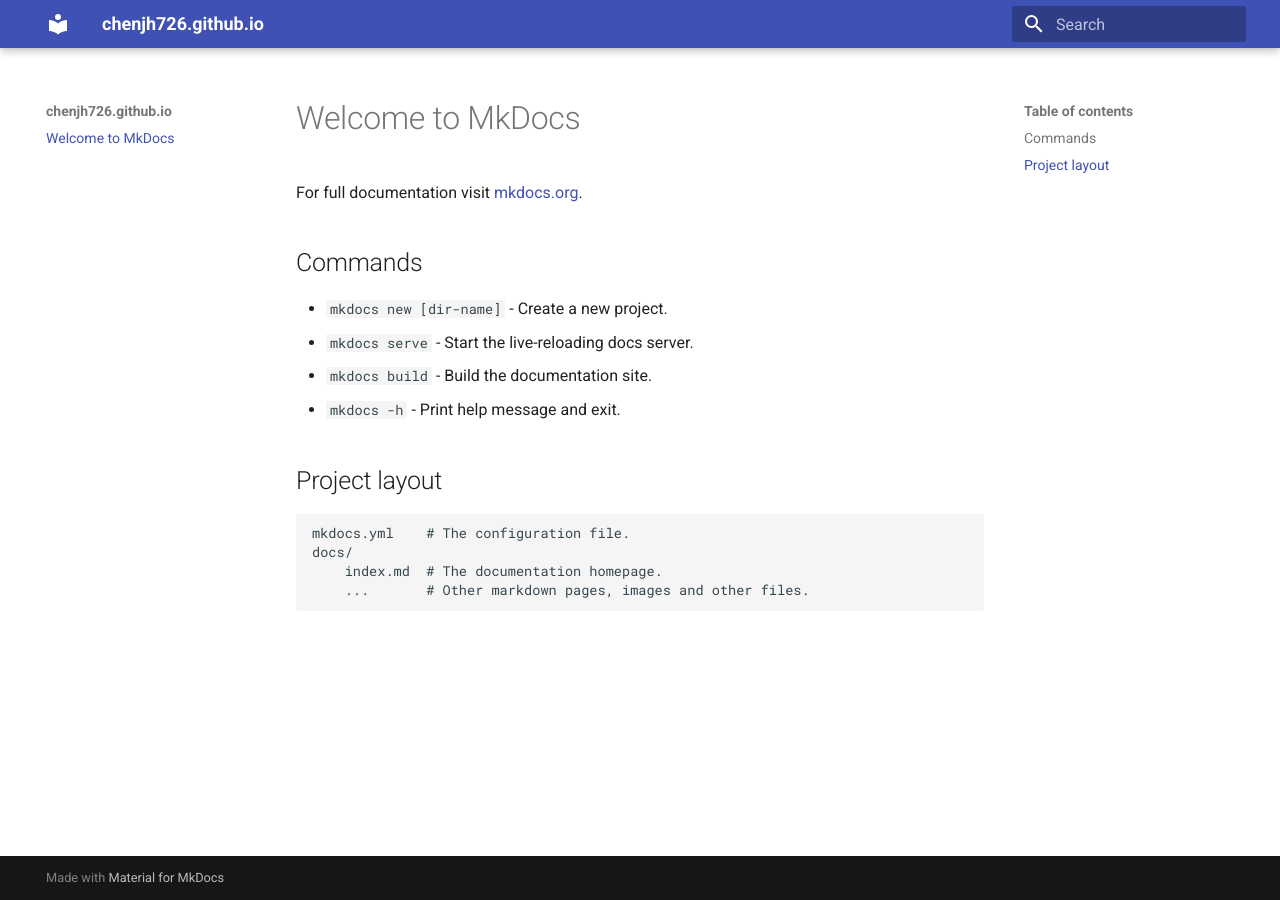
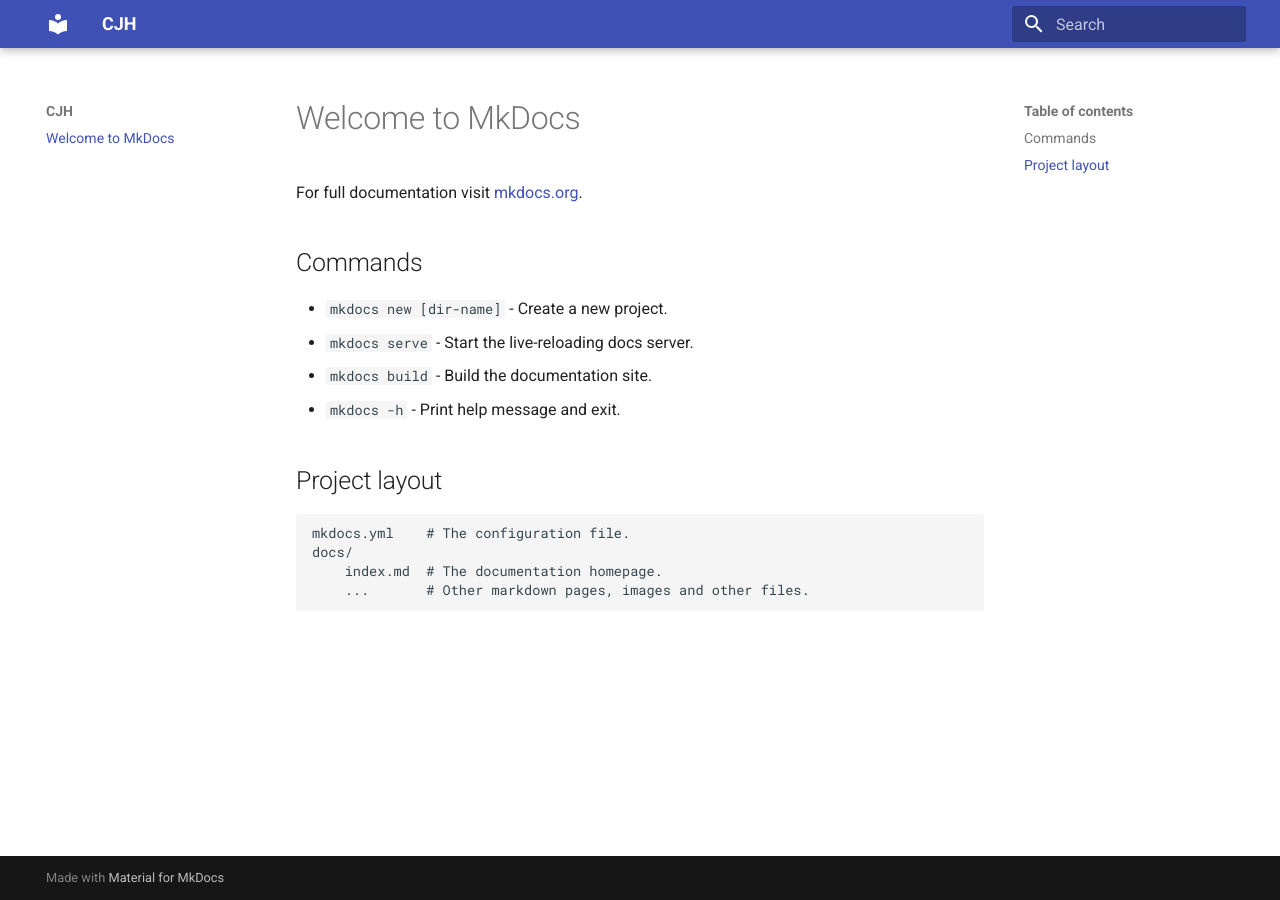
Before and after one commit to chenjh726/chenjh726.github.io, an MkDocs documentation site: the page built from docs/index.md, in a window 1280 px wide. Built offline with MkDocs 1.6.1 and Material for MkDocs 9.7.7, drawn with Linux system fonts in a browser that asks for light colours.

Commit message:
Update mkdocs.yml

```diff
--- a/mkdocs.yml
+++ b/mkdocs.yml
@@ -1,4 +1,4 @@
-site_name: chenjh726.github.io
+site_name: CJH
 site_url: https://github.com/chenjh726/chenjh726.github.io/settings
 site_author: chenjh726
 theme:
```
